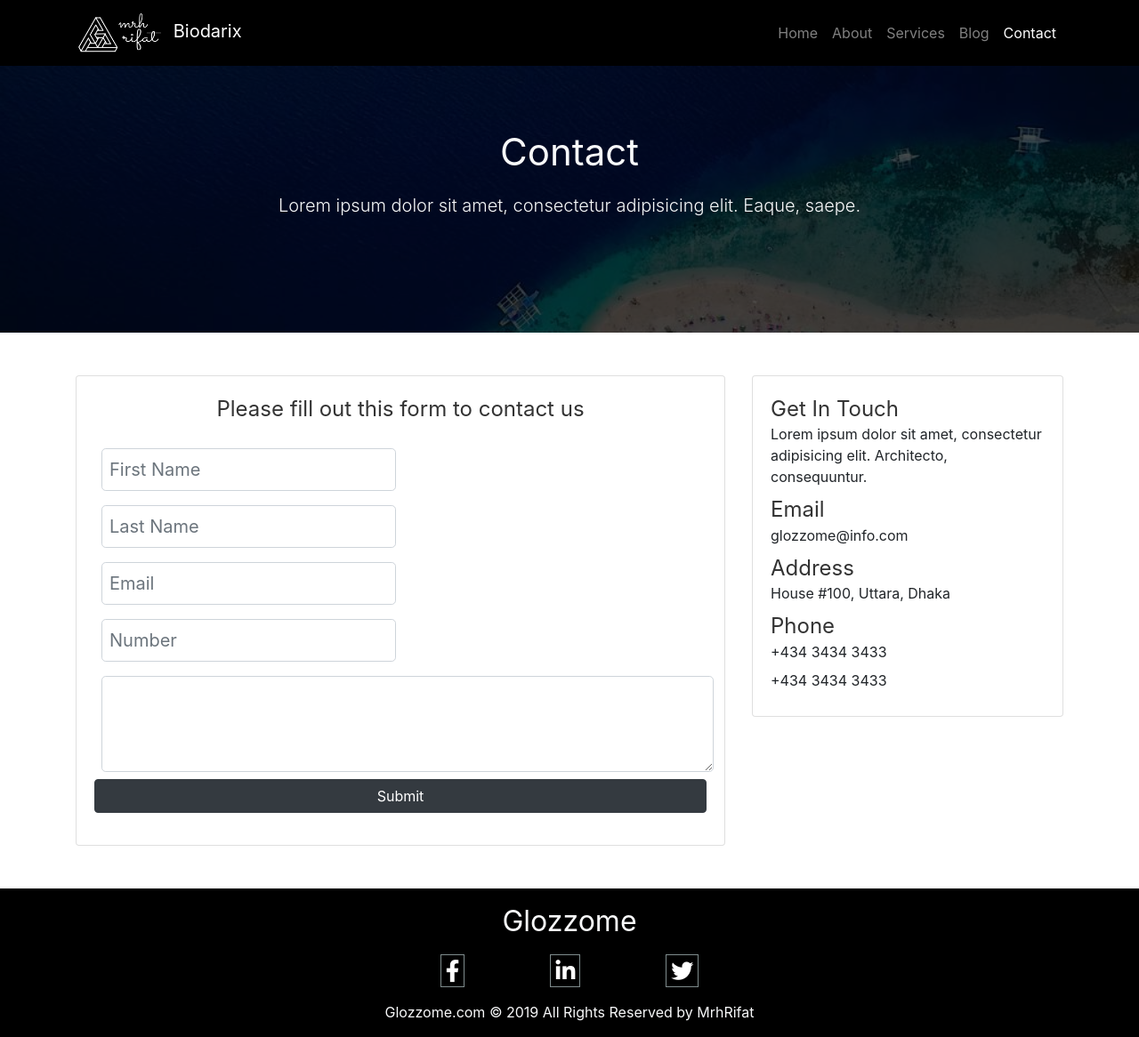
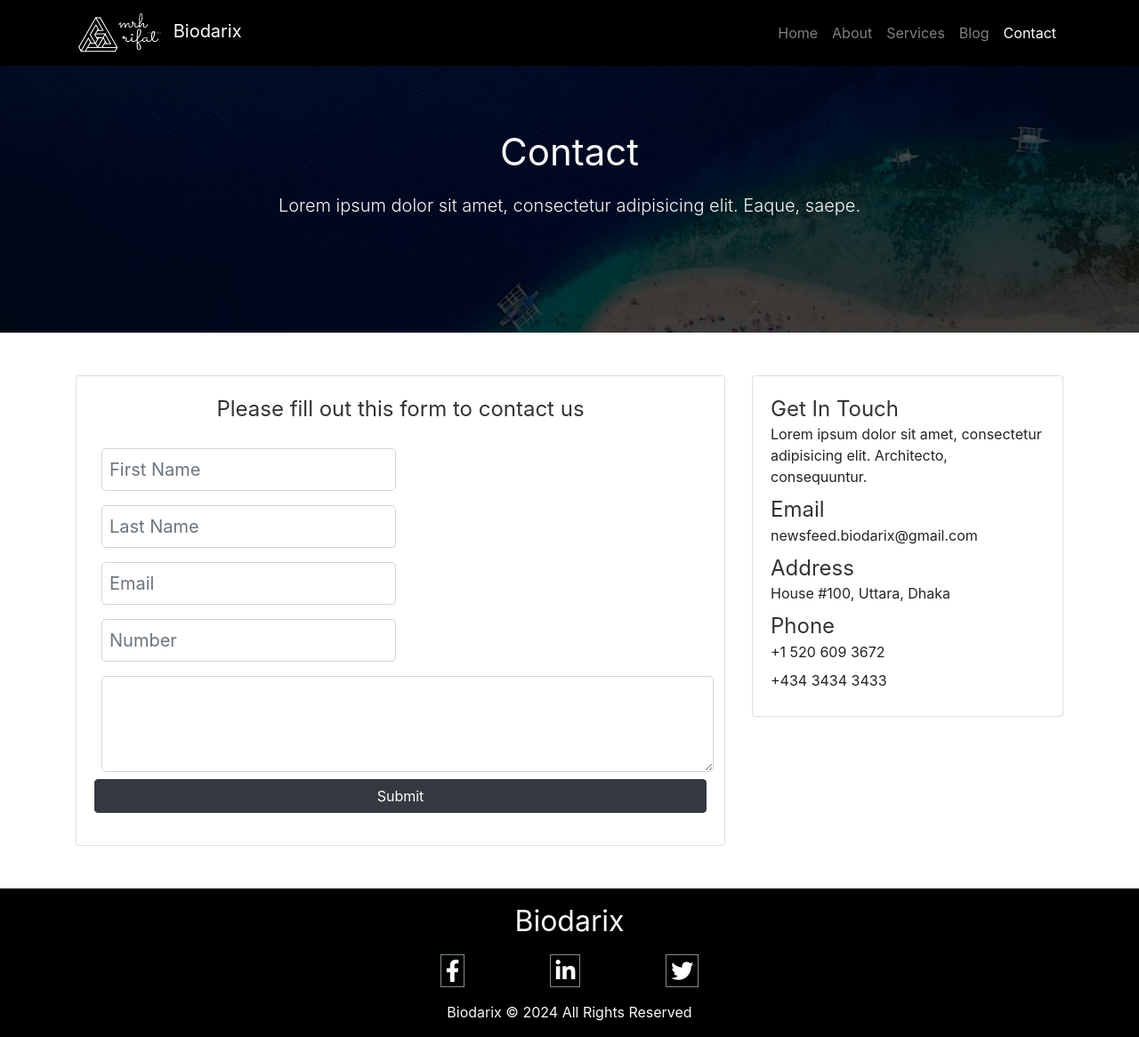
Before and after one commit to Biodarix/biodarix.github.io, a Jekyll site: the page contact.html, which Jekyll copies as it is, in a window 1280 px wide. Shown: the whole page at 89% size. Built offline with Jekyll 4.4.1, drawn with Linux system fonts in a browser that asks for light colours.

Commit message:
Update contact.html

```diff
--- a/contact.html
+++ b/contact.html
@@ -100,7 +100,7 @@
 				 			 </p>
 				 			 <h3 class="card-title m-0">Email</h3>
 				 			 <p class="m-0 mb-2">
-				 			 	glozzome@info.com
+				 			 	newsfeed.biodarix@gmail.com
 				 			 </p>
 				 			 <h3 class="card-title m-0">Address</h3>
 				 			 <p class="m-0 mb-2">
@@ -108,7 +108,7 @@
 				 			 </p>
 				 			 <h3 class="card-title m-0">Phone</h3>
 				 			 <p class="m-0 mb-2">
-				 			 	+434 3434 3433
+				 			 	+1 520 609 3672
 				 			 </p>
 				 			 <p class="m-0 mb-2">
 				 			 	+434 3434 3433
@@ -127,7 +127,7 @@
 		<div class="container">
 			<div class="row">
 				<div class="col">
-					<h2 class="display-5 mb-0 text-light">Glozzome</h2>
+					<h2 class="display-5 mb-0 text-light">Biodarix</h2>
 					<div class="d-flex flex-row justify-content-center p-3">
 						<div class="px-5">
 							<a href="#">
@@ -149,7 +149,7 @@
 			</div>
 			<div class="row">
 				<div class="col">
-					Glozzome.com © 2019 All Rights Reserved by MrhRifat
+					Biodarix © 2024 All Rights Reserved
 				</div>
 			</div>
 		</div>
```
